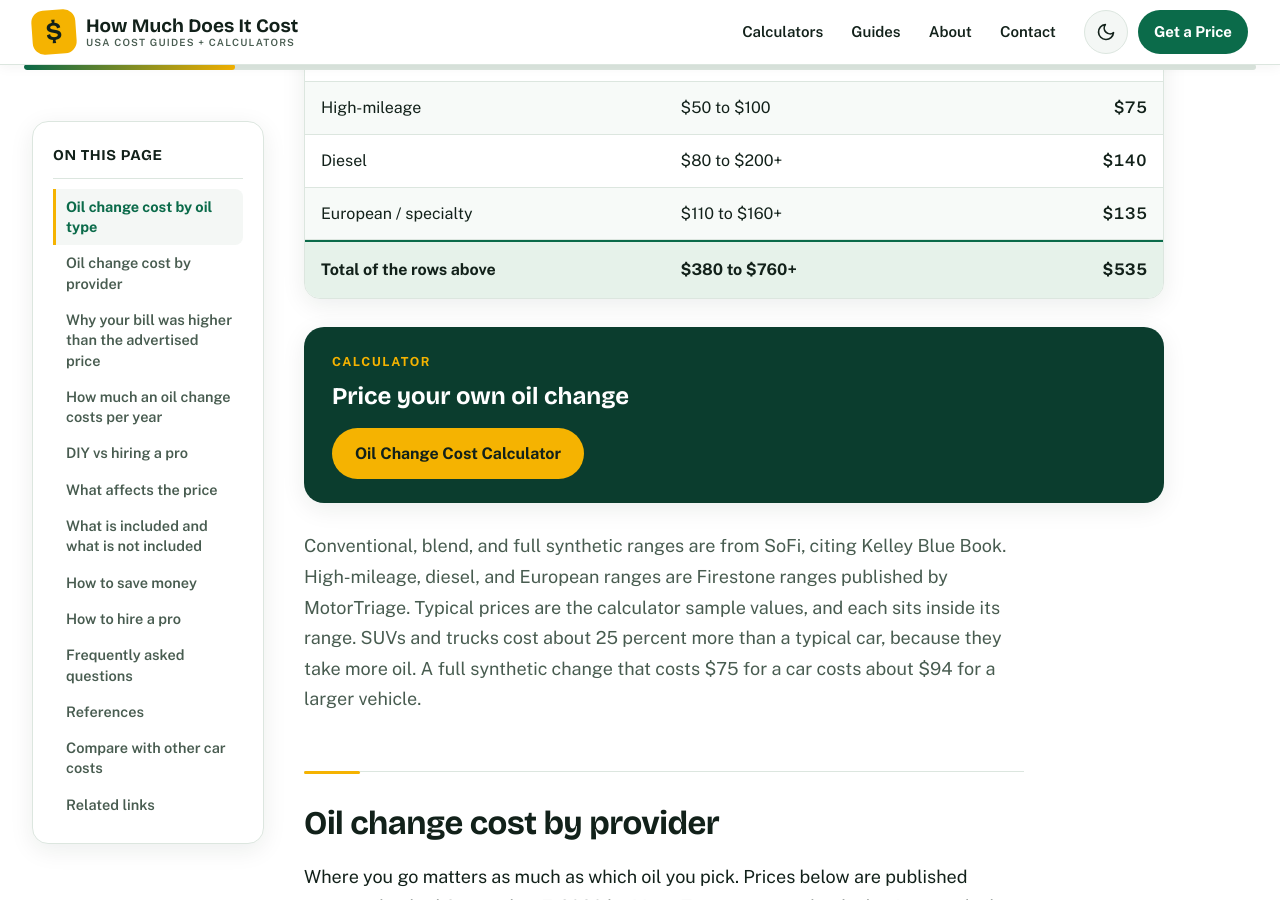
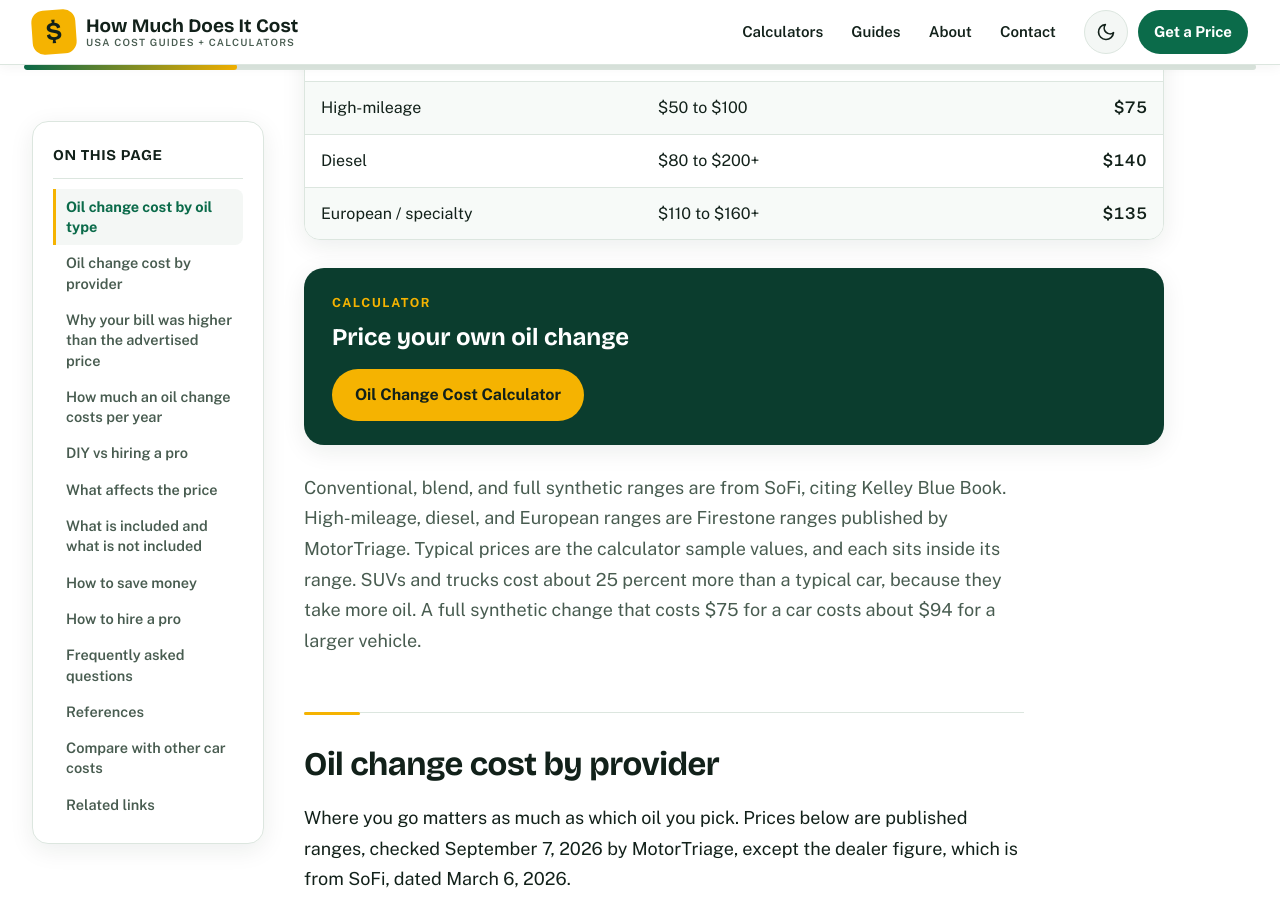
Before and after one commit to zaidmeo09-dhangal/howmuchdoesitcostusa, a Jekyll site: the page built from _posts/2026-11-14-how-much-does-an-oil-change-cost.md, in a window 1280 px wide and 900 px high, scrolled down 1460 px. Built offline with Jekyll 4.4.1, drawn with Linux system fonts in a browser that asks for light colours.

Commit message:
Initial deploy: add _posts/2026-11-14-how-much-does-an-oil-change-cost.md

```diff
--- a/_posts/2026-11-14-how-much-does-an-oil-change-cost.md
+++ b/_posts/2026-11-14-how-much-does-an-oil-change-cost.md
@@ -130,7 +130,6 @@ schema: |
 <tr><td>High-mileage</td><td>$50 to $100</td><td>$75</td></tr>
 <tr><td>Diesel</td><td>$80 to $200+</td><td>$140</td></tr>
 <tr><td>European / specialty</td><td>$110 to $160+</td><td>$135</td></tr>
-<tr class="total"><td>Total of the rows above</td><td>$380 to $760+</td><td>$535</td></tr>
 </tbody>
 </table>
 </div>
```
